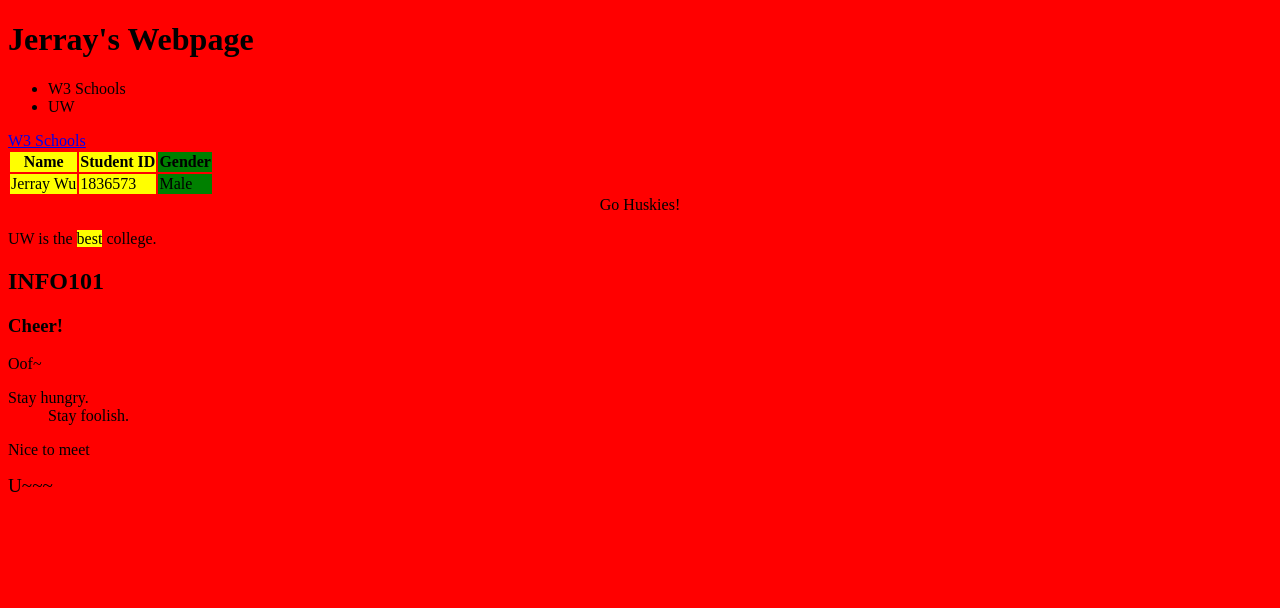
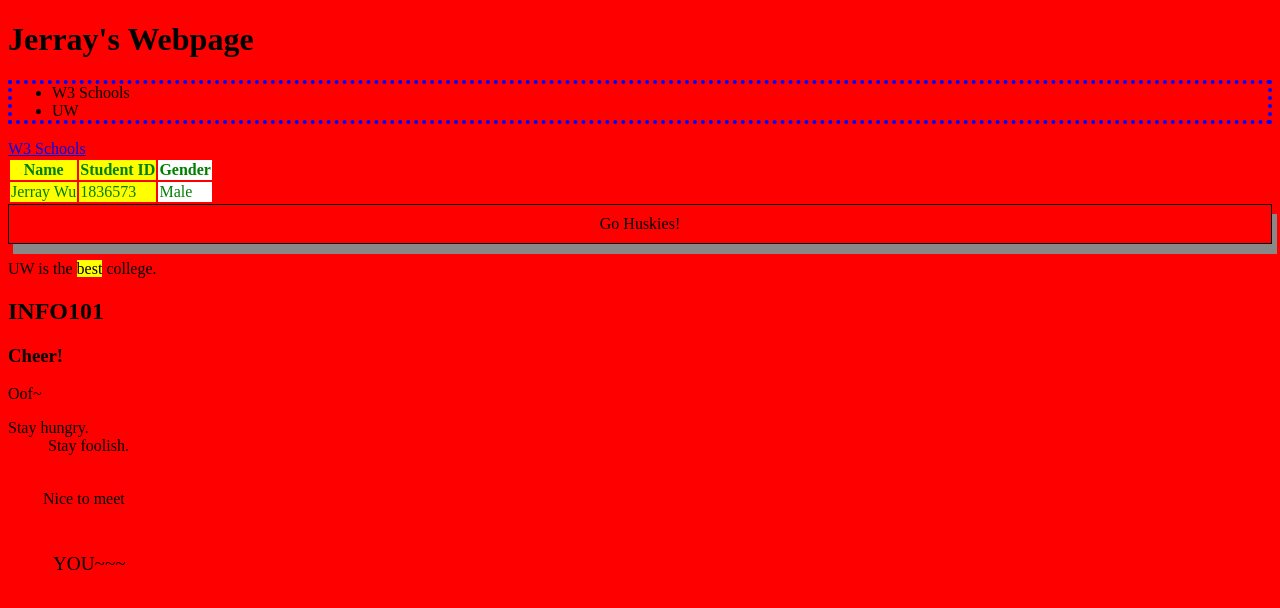
Before and after one commit to wus28-1836573/wus28-1836573.github.io, a plain HTML site: page tags.html in a window 1280 px wide. Drawn offline with Linux system fonts and the light colour scheme.

Commit message:
Add files via upload

```diff
--- a/tags.html
+++ b/tags.html
@@ -9,17 +9,17 @@
 
 		<body style="background-color: red;">
 			<h1>Jerray's Webpage</h1>
-			<ul>
+			<ul style="border: 4px dotted blue;">
 				<li>W3 Schools</li>
 				<li>UW</li>
 			</ul>
 
 			<a href="https://www.w3schools.com/">W3 Schools</a>
 
-			<table>
+			<table style="color: green;">
 				<colgroup>
-					<col span="2" style="background-color:yellow">
-					<col style="background-color:green">
+					<col span="2" style="background-color: yellow">
+					<col style="background-color: white">
 				</colgroup>
 				<tr>
 					<th>Name</th>
@@ -33,7 +33,7 @@
 				</tr>
 			</table>
 
-			<center>Go Huskies!</center>
+			<center style="border: 1px solid;padding: 10px;box-shadow: 5px 10px #888888">Go Huskies!</center>
 
 			<p>UW is the <mark>best</mark> college.</p>
 
@@ -50,9 +50,8 @@
 				<dd>Stay foolish.</dd>
 			</dl>
 
-			<p>Nice to meet</p>
-			<p><big>U~~~</big></p>
-
+			<p style="margin: 35px;">Nice to meet</p>
+			<p style="margin: 45px;"><big>YOU~~~</big></p>
 		</body>
 
 	</html>
```
